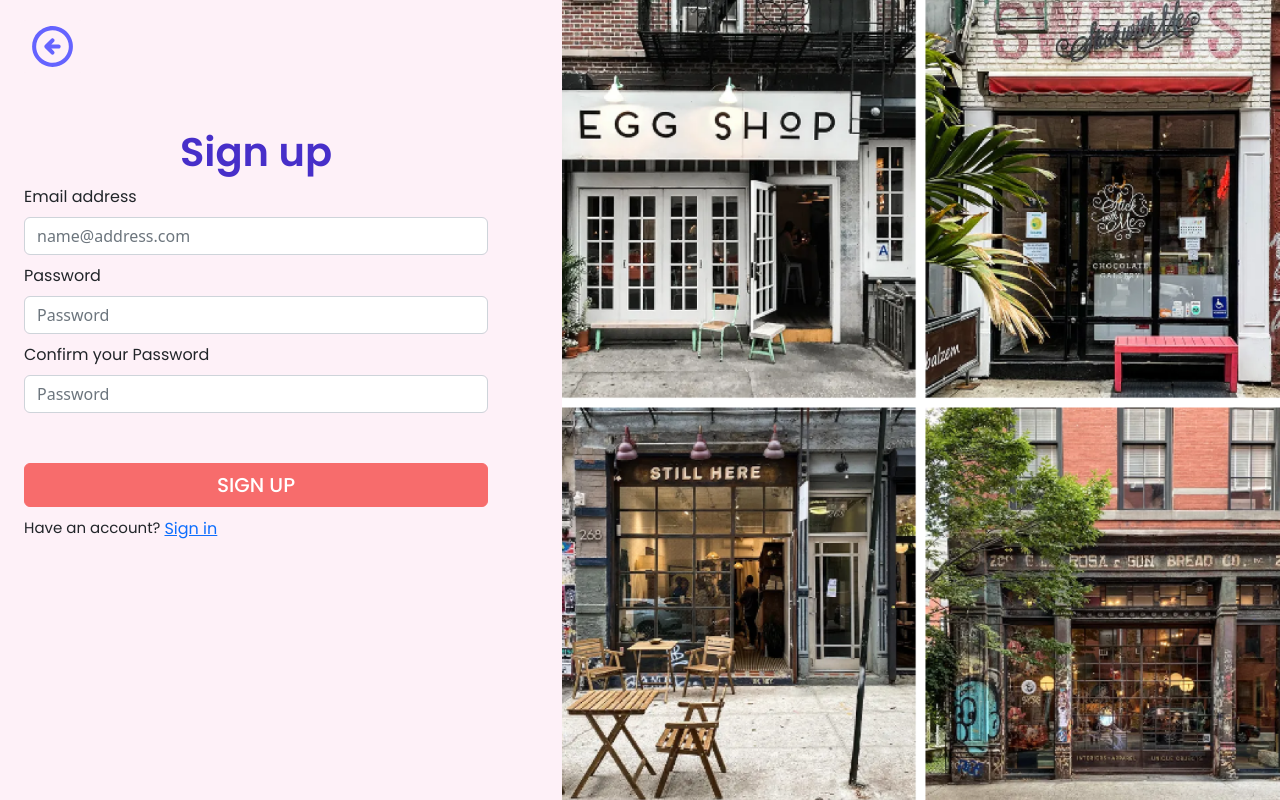
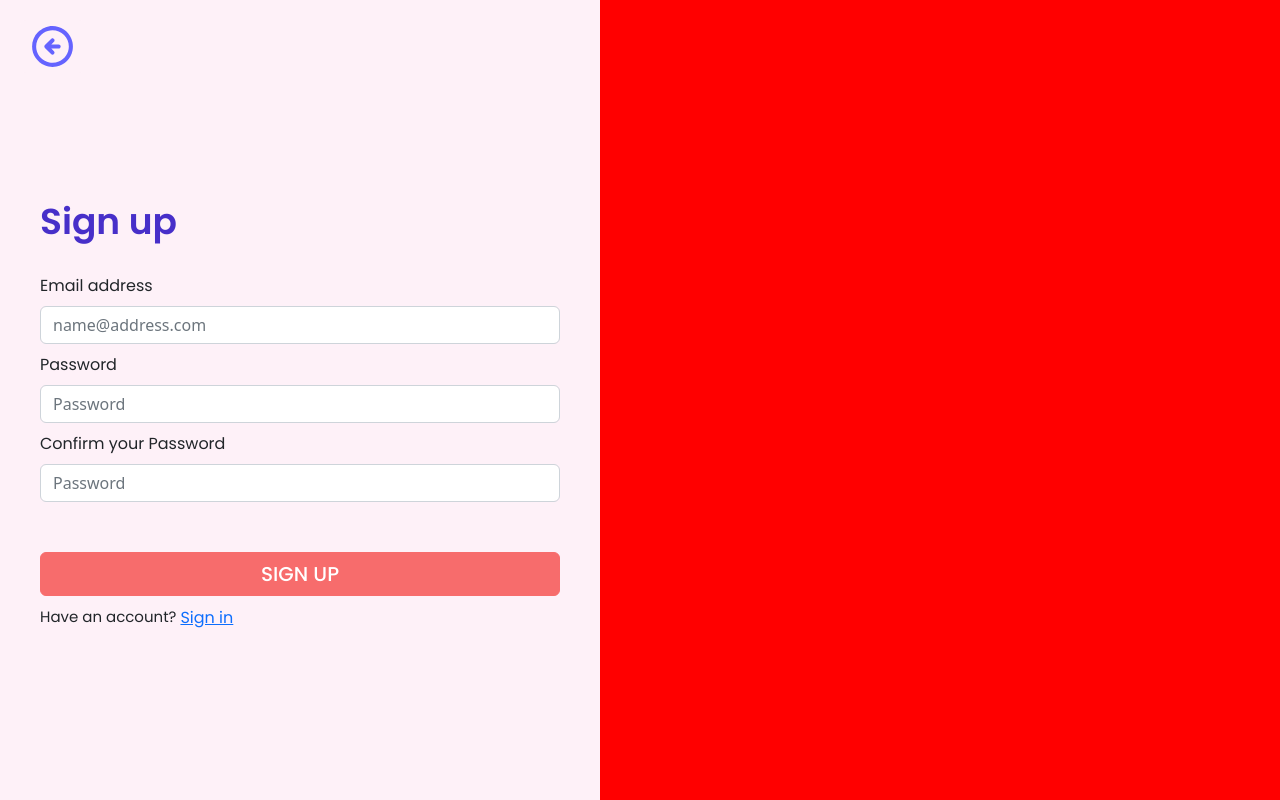
Before and after one commit to lups2000/stockbridge, a React (Create React App) app in the folder client/: page /signUp in a window 1280 px wide. Built offline with nearby package versions, Linux system fonts and the light colour scheme.

Commit message:
adjust sign in and signup pages and add second form(signup)

```diff
--- a/client/src/pages/SignIn.tsx
+++ b/client/src/pages/SignIn.tsx
@@ -2,48 +2,60 @@ import { FC } from "react";
 import { Button, Form } from "react-bootstrap";
 import { Title } from "../components/Text/Title";
 import { palette } from "../utils/colors";
-import signUpImage from "../assets/signUp.png";
+//import signUpImage from "../assets/signUp.png";
 import { BodyText } from "../components/Text/BodyText";
 import backIcon from "../assets/back.svg";
 import { useNavigate } from "react-router-dom";
+import useMediaQuery from "../hooks/useMediaQuery";
 export const SignIn: FC = () => {
   const navigate = useNavigate();
+  const matches = useMediaQuery("(min-width: 768px)");
   return (
     <>
       <div
         style={{
-          width: "40%",
+          width: matches ? 600 : "100vw",
           position: "absolute",
           left: 0,
           height: "100%",
           backgroundColor: palette.pageBG,
         }}
       >
-        <div style={{ marginTop: "25%" }}>
+        <div style={{ marginTop: 200 }}>
           <Title
             style={{
               color: palette.loginTitle,
-              textAlign: "center",
+              paddingLeft: 40,
               fontWeight: 600,
+              fontSize: 36,
             }}
             message="Sign in "
           />
           <Button
-            style={{ position: "absolute", left: 20, top: 20, backgroundColor: palette.pageBG, border: "none" }}
+            style={{
+              position: "absolute",
+              left: 20,
+              top: 20,
+              backgroundColor: palette.pageBG,
+              border: "none",
+            }}
             onClick={() => navigate("/")}
           >
             <img src={backIcon} alt="delete" />
           </Button>
-          <Form>
-            <Form.Group className="mb-2 mx-sm-4" controlId="formBasicEmail">
+          <Form
+            className="container-fluid"
+            style={{ paddingLeft: 40, paddingRight: 40, marginTop: 30 }}
+          >
+            <Form.Group className="mb-2" controlId="formBasicEmail">
               <Form.Label className="font-link">Email address</Form.Label>
               <Form.Control type="email" placeholder="name@address.com" />
             </Form.Group>
-            <Form.Group className="mb-2 mx-sm-4" controlId="formBasicPassword">
+            <Form.Group className="mb-2" controlId="formBasicPassword">
               <Form.Label className="font-link">Password</Form.Label>
               <Form.Control type="password" placeholder="Password" />
             </Form.Group>
-            <div className="mx-sm-4 d-grid font-link" style={{ marginTop: 50 }}>
+            <div className="d-grid font-link" style={{ marginTop: 50 }}>
               <Button
                 type="submit"
                 style={{
@@ -73,15 +85,16 @@ export const SignIn: FC = () => {
       </div>
       <div
         style={{
-          width: "60%",
+          width: "calc(100% - 600px)",
           position: "absolute",
           right: 0,
           height: "100%",
           paddingLeft: 50,
-          backgroundColor: palette.pageBG,
+          backgroundColor: "red",
+          display: matches ? undefined : "none",
         }}
       >
-        <img
+        {/*<img TODO
           style={{
             maxWidth: "100%",
             objectFit: "cover",
@@ -89,7 +102,7 @@ export const SignIn: FC = () => {
           }}
           src={signUpImage}
           alt="signUp"
-        />
+        />*/}
       </div>
     </>
   );
--- a/client/src/pages/SignUp.tsx
+++ b/client/src/pages/SignUp.tsx
@@ -1,33 +1,32 @@
-import { FC } from "react";
+import { FC, useState } from "react";
 import { Button, Form } from "react-bootstrap";
 import { Title } from "../components/Text/Title";
 import { palette } from "../utils/colors";
-import signUpImage from "../assets/signUp.png";
+//import signUpImage from "../assets/signUp.png";
 import { BodyText } from "../components/Text/BodyText";
 import { useNavigate } from "react-router-dom";
 import backIcon from "../assets/back.svg";
+import useMediaQuery from "../hooks/useMediaQuery";
+import addIcon from "../assets/add.svg";
 export const SignUp: FC = () => {
   const navigate = useNavigate();
+  const matches = useMediaQuery("(min-width: 768px)");
+
+  const [isFirstPartCompleted, setIsFirstPartCompleted] =
+    useState<boolean>(false);
   return (
     <>
       <div
         style={{
-          width: "40%",
+          width: matches ? 600 : "100vw",
           position: "absolute",
           left: 0,
           height: "100%",
+          overflowY: isFirstPartCompleted && !matches ? "scroll" : undefined,
           backgroundColor: palette.pageBG,
         }}
       >
-        <div style={{ marginTop: "25%" }}>
-          <Title
-            style={{
-              color: palette.loginTitle,
-              textAlign: "center",
-              fontWeight: 600,
-            }}
-            message="Sign up "
-          />
+        <div style={{ marginTop: isFirstPartCompleted ? 100 : 200 }}>
           <Button
             style={{
               position: "absolute",
@@ -40,22 +39,135 @@ export const SignUp: FC = () => {
           >
             <img src={backIcon} alt="delete" />
           </Button>
-          <Form>
-            <Form.Group className="mb-2 mx-sm-4" controlId="formBasicEmail">
+          {!isFirstPartCompleted ? (
+            <>
+              <Title
+                style={{
+                  color: palette.loginTitle,
+                  paddingLeft: 40,
+                  fontWeight: 600,
+                  fontSize: 36,
+                }}
+                message="Sign up "
+              />
+              <Form
+                className="container-fluid"
+                style={{ paddingLeft: 40, paddingRight: 40, marginTop: 30 }}
+              >
+                <Form.Group className="mb-2" controlId="formBasicEmail">
                   <Form.Label className="font-link">Email address</Form.Label>
                   <Form.Control type="email" placeholder="name@address.com" />
                 </Form.Group>
-            <Form.Group className="mb-2 mx-sm-4" controlId="formBasicPassword">
+                <Form.Group className="mb-2" controlId="formBasicPassword">
                   <Form.Label className="font-link">Password</Form.Label>
                   <Form.Control type="password" placeholder="Password" />
                 </Form.Group>
-            <Form.Group className="mb-2 mx-sm-4" controlId="formBasicPassword">
+                <Form.Group className="mb-2" controlId="formBasicPassword">
                   <Form.Label className="font-link">
                     Confirm your Password
                   </Form.Label>
                   <Form.Control type="password" placeholder="Password" />
                 </Form.Group>
-            <div className="mx-sm-4 d-grid font-link" style={{ marginTop: 50 }}>
+                <div className="d-grid font-link" style={{ marginTop: 50 }}>
+                  <Button
+                    style={{
+                      color: "white",
+                      backgroundColor: palette.subSectionsBgAccent,
+                      borderColor: palette.subSectionsBgAccent,
+                      fontSize: 20,
+                      fontWeight: 500,
+                    }}
+                    onClick={() => setIsFirstPartCompleted(true)}
+                  >
+                    SIGN UP
+                  </Button>
+                  <div
+                    style={{
+                      display: "flex",
+                      flexDirection: "row",
+                      gap: 4,
+                      marginTop: 10,
+                    }}
+                  >
+                    <BodyText
+                      style={{ fontSize: 15 }}
+                      message="Have an account?"
+                    />
+                    <a href="/signIn">Sign in</a>
+                  </div>
+                </div>
+              </Form>
+            </>
+          ) : (
+            <>
+              <Title
+                style={{
+                  color: palette.loginTitle,
+                  paddingLeft: 40,
+                  fontWeight: 600,
+                  fontSize: 36,
+                }}
+                message="One more step..."
+              />
+              <Form
+                className="container-fluid"
+                style={{ paddingLeft: 40, paddingRight: 40, marginTop: 30 }}
+                onSubmit={() => navigate("/")}
+              >
+                <Form.Group className="mb-2" controlId="formBasicEmail">
+                  <Form.Label className="font-link">Store Name</Form.Label>
+                  <Form.Control type="text" placeholder="Name" />
+                </Form.Group>
+                <Form.Group className="mb-2" controlId="formBasicPassword">
+                  <Form.Label className="font-link">Category</Form.Label>
+                  <Form.Control type="text" placeholder="Category" />
+                </Form.Group>
+                <Form.Group className="mb-2" controlId="formBasicPassword">
+                  <Form.Label className="font-link">Street Address*</Form.Label>
+                  <Form.Control type="text" placeholder="Street" />
+                </Form.Group>
+                <div className="row">
+                  <div className="col-md-4">
+                    <Form.Group className="mb-2" controlId="formBasicPassword">
+                      <Form.Label className="font-link">City*</Form.Label>
+                      <Form.Control type="text" placeholder="City" />
+                    </Form.Group>
+                  </div>
+                  <div className="col-md-4">
+                    <Form.Group className="mb-2" controlId="formBasicPassword">
+                      <Form.Label className="font-link">
+                        State/Province
+                      </Form.Label>
+                      <Form.Control type="text" placeholder="State/Province" />
+                    </Form.Group>
+                  </div>
+                  <div className="col-md-4">
+                    <Form.Group className="mb-2" controlId="formBasicPassword">
+                      <Form.Label className="font-link">
+                        Postal Code*
+                      </Form.Label>
+                      <Form.Control type="text" placeholder="Postal Code" />
+                    </Form.Group>
+                  </div>
+                </div>
+                <Form.Group className="mb-2" controlId="formBasicPassword">
+                  <Form.Label className="font-link">Country*</Form.Label>
+                  <Form.Control type="text" placeholder="Country" />
+                </Form.Group>
+                <div
+                  style={{
+                    marginTop: 10,
+                    display: "flex",
+                    flexDirection: "row",
+                  }}
+                >
+                  <img src={addIcon} alt="addIcon" />
+                  <BodyText
+                    style={{ fontSize: 15, marginTop: 15, marginLeft: 8}}
+                    message="Add a payment method"
+                  />
+                </div>
+                <div className="d-grid font-link" style={{ marginTop: 15 }}>
                   <Button
                     type="submit"
                     style={{
@@ -76,24 +188,30 @@ export const SignUp: FC = () => {
                       marginTop: 10,
                     }}
                   >
-                <BodyText style={{ fontSize: 15 }} message="Have an account?" />
+                    <BodyText
+                      style={{ fontSize: 15 }}
+                      message="Have an account?"
+                    />
                     <a href="/signIn">Sign in</a>
                   </div>
                 </div>
               </Form>
+            </>
+          )}
         </div>
       </div>
       <div
         style={{
-          width: "60%",
+          width: "calc(100% - 600px)",
           position: "absolute",
           right: 0,
           height: "100%",
           paddingLeft: 50,
-          backgroundColor: palette.pageBG,
+          backgroundColor: "red",
+          display: matches ? undefined : "none",
         }}
       >
-        <img
+        {/*<img TODO
           style={{
             maxWidth: "100%",
             objectFit: "cover",
@@ -101,7 +219,7 @@ export const SignUp: FC = () => {
           }}
           src={signUpImage}
           alt="signUp"
-        />
+        />*/}
       </div>
     </>
   );
```
Also changed, not shown: client/src/assets/add.svg (added). Lines whose indentation alone changed are shown as unchanged.
